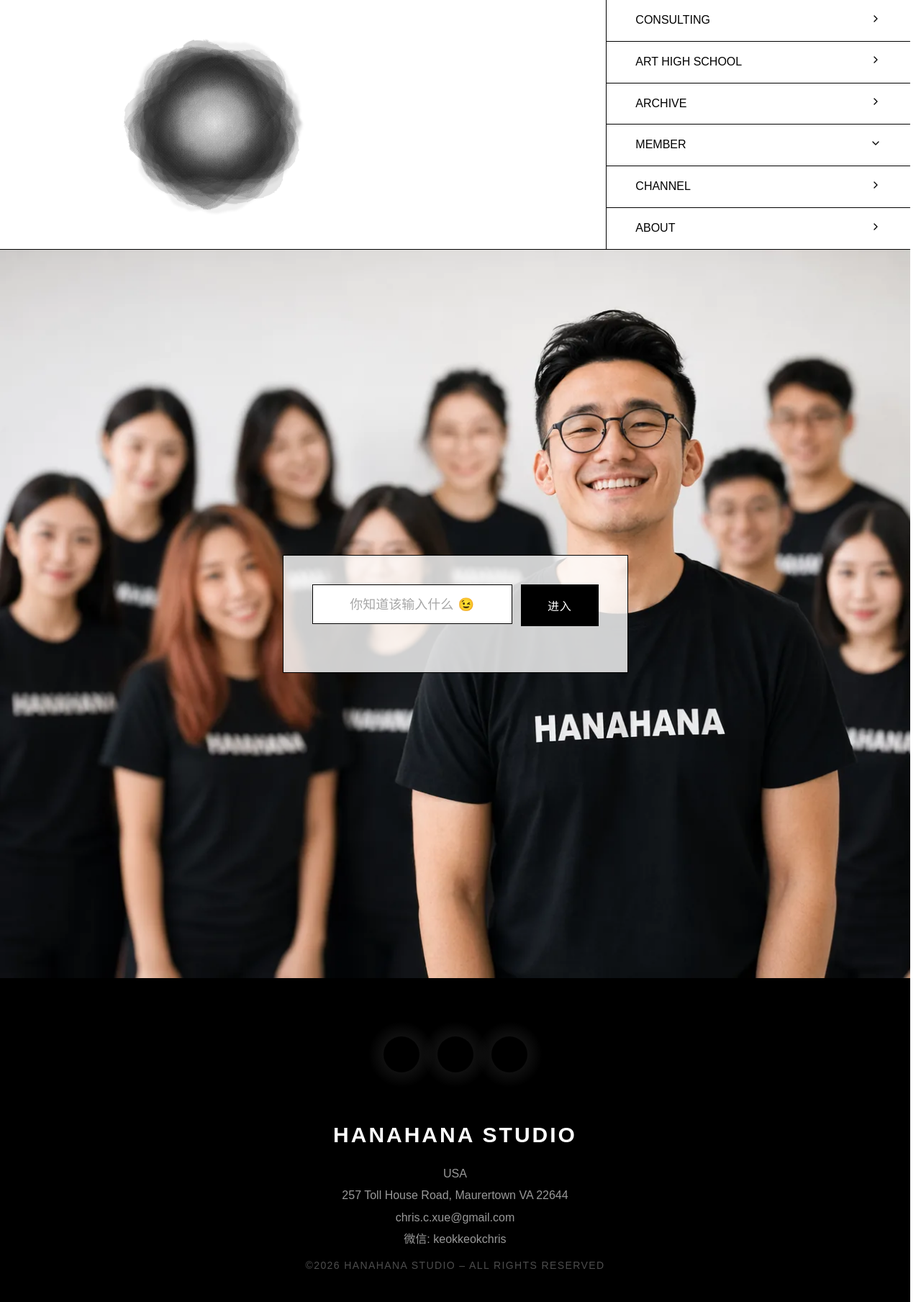
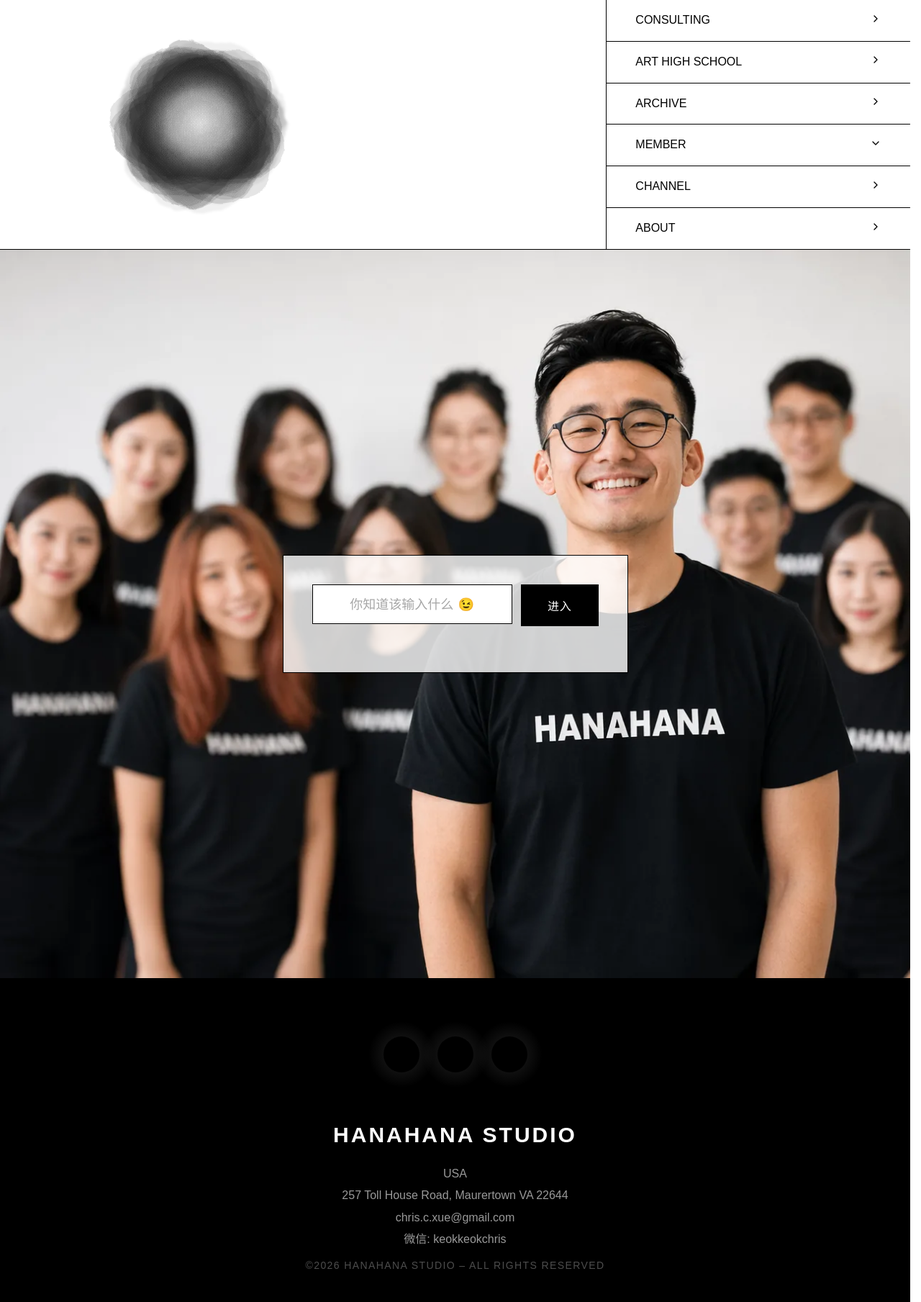
Before and after one commit to chriscxue/hanahana.studio, a Jekyll site: the page built from Member.html, in a window 1280 px wide. Shown: the whole page at 72% size. Built offline with Jekyll 4.4.1, drawn with Linux system fonts in a browser that asks for light colours; some web fonts are replaced.

Commit message:
header-left 左padding 150px改130px
Co-Authored-By: Claude Fable 5 <noreply@anthropic.com>

```diff
--- a/assets/css/shared.css
+++ b/assets/css/shared.css
@@ -18,7 +18,7 @@ body {
 .header-left {
     display: flex;
     align-items: center;
-    padding: 25px 50px 25px 150px; /* 左150px与main-content的hero标题左边距对齐 */
+    padding: 25px 50px 25px 130px;
     border-right: 0.5px solid #000;
 }
 /* 294px = header实际高度344.75px（由右侧6项nav撑起）− 上下padding各25px，logo贴满内容区高度 */
```
